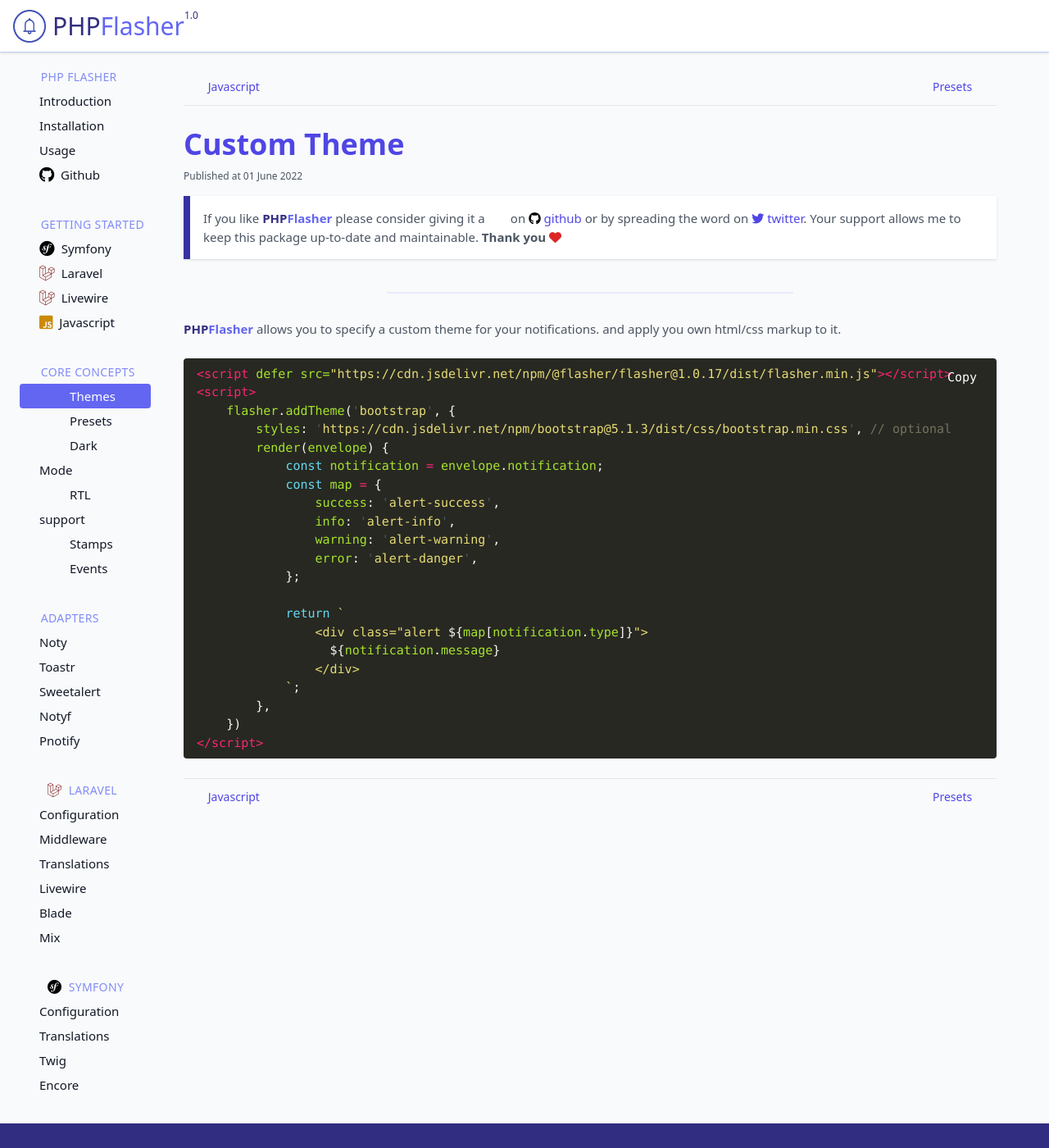
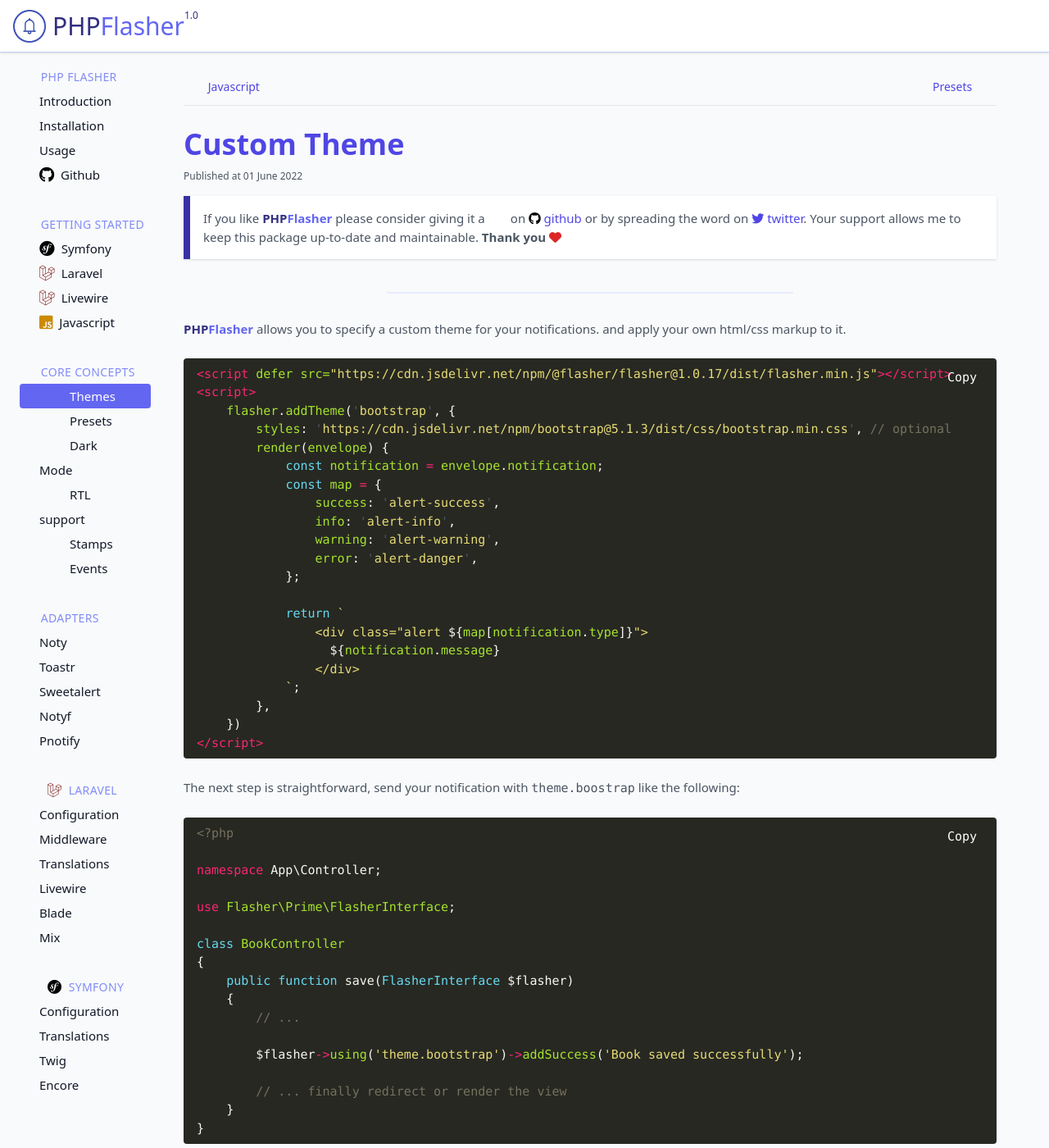
Before and after one commit to php-flasher/php-flasher.github.io, a Jekyll site: the page built from docs/concepts/custom-themes.md, in a window 1280 px wide and 1400 px high. Shown: the whole window at 82% size. Built offline with Jekyll 4.4.1, drawn with Linux system fonts in a browser that asks for light colours; some web fonts are replaced; some of the changed text lies outside the part shown.

Commit message:
add more details about custom theme for PHPFlasher

````diff
--- a/docs/concepts/custom-themes.md
+++ b/docs/concepts/custom-themes.md
@@ -6,7 +6,7 @@
 ---
 
 **<span class="text-indigo-900">PHP<span class="text-indigo-500">Flasher</span></span>** allows you to specify a custom theme for your notifications.
-and apply you own html/css markup to it.
+and apply your own html/css markup to it.
 
 
 ```html
@@ -32,3 +32,43 @@
     })
 </script>
 ```
+
+The next step is straightforward, send your notification with `theme.boostrap` like the following:
+
+```php
+<?php
+
+namespace App\Controller;
+
+use Flasher\Prime\FlasherInterface;
+
+class BookController
+{
+    public function save(FlasherInterface $flasher)
+    {
+        // ...
+
+        $flasher->using('theme.bootstrap')->addSuccess('Book saved successfully');
+
+        // ... finally redirect or render the view
+    }
+}
+```
+
+Or maybe use it as the default adapter for your application:
+
+For **<i class="fa-brands fa-laravel text-red-900 fa-xl"></i> Laravel**:
+
+```php
+// config/flasher.php
+return [
+    'default' => 'theme.bootstrap',
+];
+```
+
+For **<i class="fa-brands fa-symfony text-black fa-xl"></i> Symfony**:
+```yaml
+# config/packages/flasher.yaml
+flasher:
+    default: theme.bootstrap
+```
````
